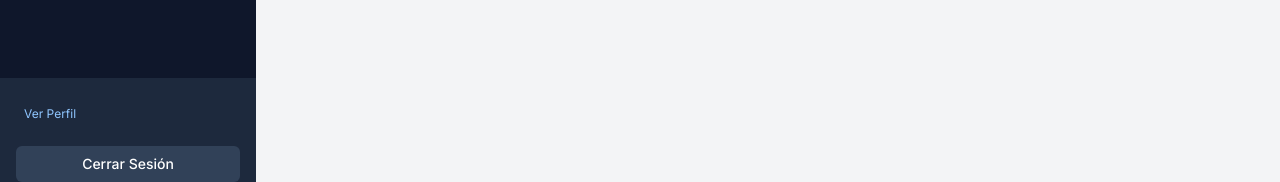
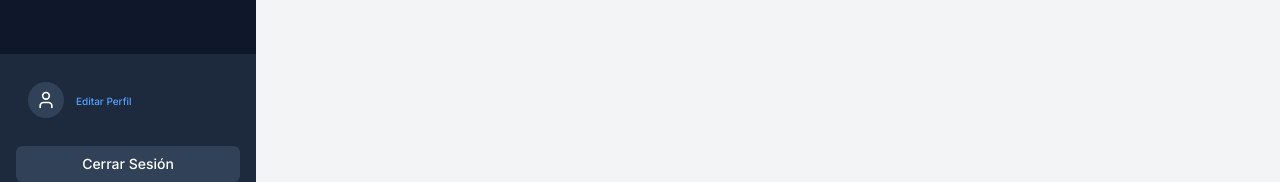
Before and after one commit to tutorvirtualpeten-dot/SistemadeSoporte, a Next.js app in the folder client/: page /admin in a window 1280 px wide. Shown: the part 602-784 px from the top of the page. Built offline with nearby package versions, Linux system fonts and the light colour scheme; no server answers.

Commit message:
Style: improve profile section visibility in AdminSidebar

```diff
--- a/client/src/components/AdminSidebar.tsx
+++ b/client/src/components/AdminSidebar.tsx
@@ -2,7 +2,7 @@
 
 import Link from 'next/link';
 import { usePathname } from 'next/navigation';
-import { LayoutDashboard, Users, Ticket, Menu, Settings, X, Files, HelpCircle, ShieldCheck } from 'lucide-react';
+import { LayoutDashboard, Users, Ticket, Menu, Settings, X, Files, HelpCircle, ShieldCheck, User } from 'lucide-react';
 import { useState } from 'react';
 import { useAuth } from '@/context/AuthContext';
 import { useSettings } from '@/context/SettingsContext';
@@ -95,12 +95,17 @@ export default function AdminSidebar() {
 
                     <div className="p-4 bg-slate-800">
                         <div
-                            className="mb-4 px-2 cursor-pointer hover:bg-slate-700 rounded p-2 transition-colors"
+                            className="mb-4 cursor-pointer hover:bg-slate-700 rounded-lg p-3 transition-colors flex items-center group"
                             onClick={() => setIsProfileModalOpen(true)}
                         >
-                            <p className="text-sm font-semibold text-white">{user?.nombre}</p>
-                            <p className="text-xs text-slate-400 capitalize">{user?.rol?.replace('_', ' ')}</p>
-                            <p className="text-xs text-blue-300 mt-1">Ver Perfil</p>
+                            <div className="bg-slate-700 group-hover:bg-slate-600 p-2 rounded-full mr-3 transition-colors">
+                                <User className="h-5 w-5 text-white" />
+                            </div>
+                            <div className="overflow-hidden">
+                                <p className="text-sm font-bold text-white truncate">{user?.nombre}</p>
+                                <p className="text-xs text-slate-300 capitalize">{user?.rol?.replace('_', ' ')}</p>
+                                <p className="text-[10px] text-blue-400 mt-0.5 font-medium">Editar Perfil</p>
+                            </div>
                         </div>
                         <Button
                             variant="secondary"
```
